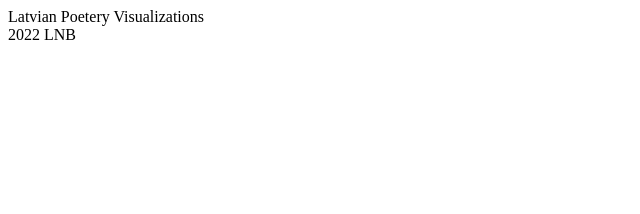
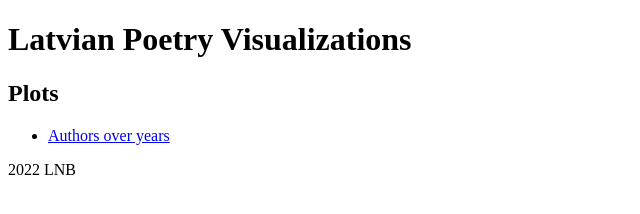
Before and after one commit to ValRCS/latvian_poetry_visualizations, a plain HTML site: page docs/index.html in a window 1280 px wide. Shown: the whole page, without its empty margins (0-640 px from the left). Drawn offline with Linux system fonts and the light colour scheme.

Commit message:
Authors over years updated index

```diff
--- a/docs/index.html
+++ b/docs/index.html
@@ -4,10 +4,18 @@
     <meta charset="UTF-8">
     <meta http-equiv="X-UA-Compatible" content="IE=edge">
     <meta name="viewport" content="width=device-width, initial-scale=1.0">
-    <title>Latvian Poetery Visualizations</title>
+    <title>Latvian Poetry Visualizations</title>
 </head>
 <body>
-    <header>Latvian Poetery Visualizations</header>
+    <header>
+        <h1>Latvian Poetry Visualizations</h1>
+    </header>
+    <main>
+        <h2>Plots</h2>
+        <ul>
+            <li><a href="plots/authors_over_years.html">Authors over years</a></li>
+        </ul>
+    </main>
     <footer>2022 LNB</footer>
 </body>
 </html>
```
